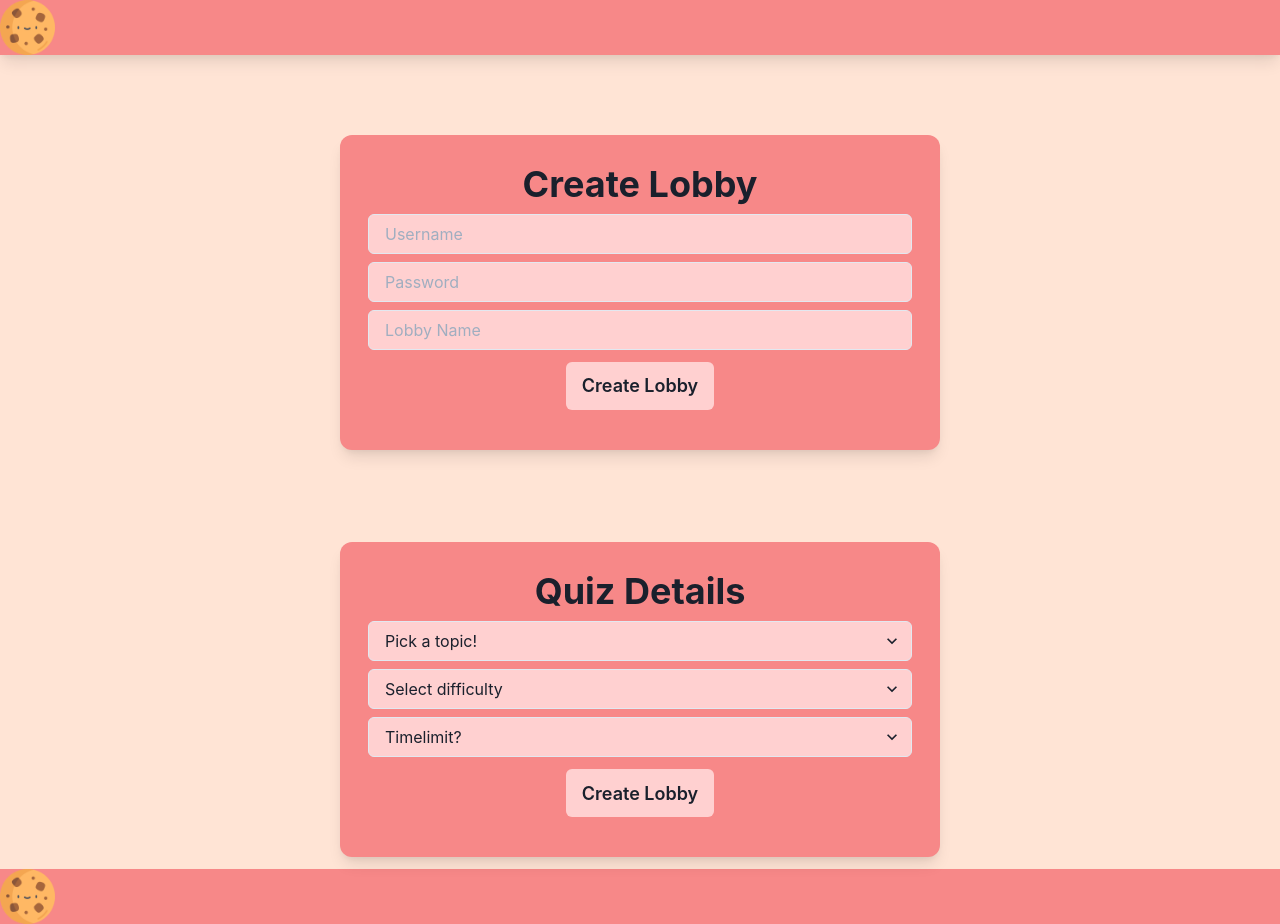
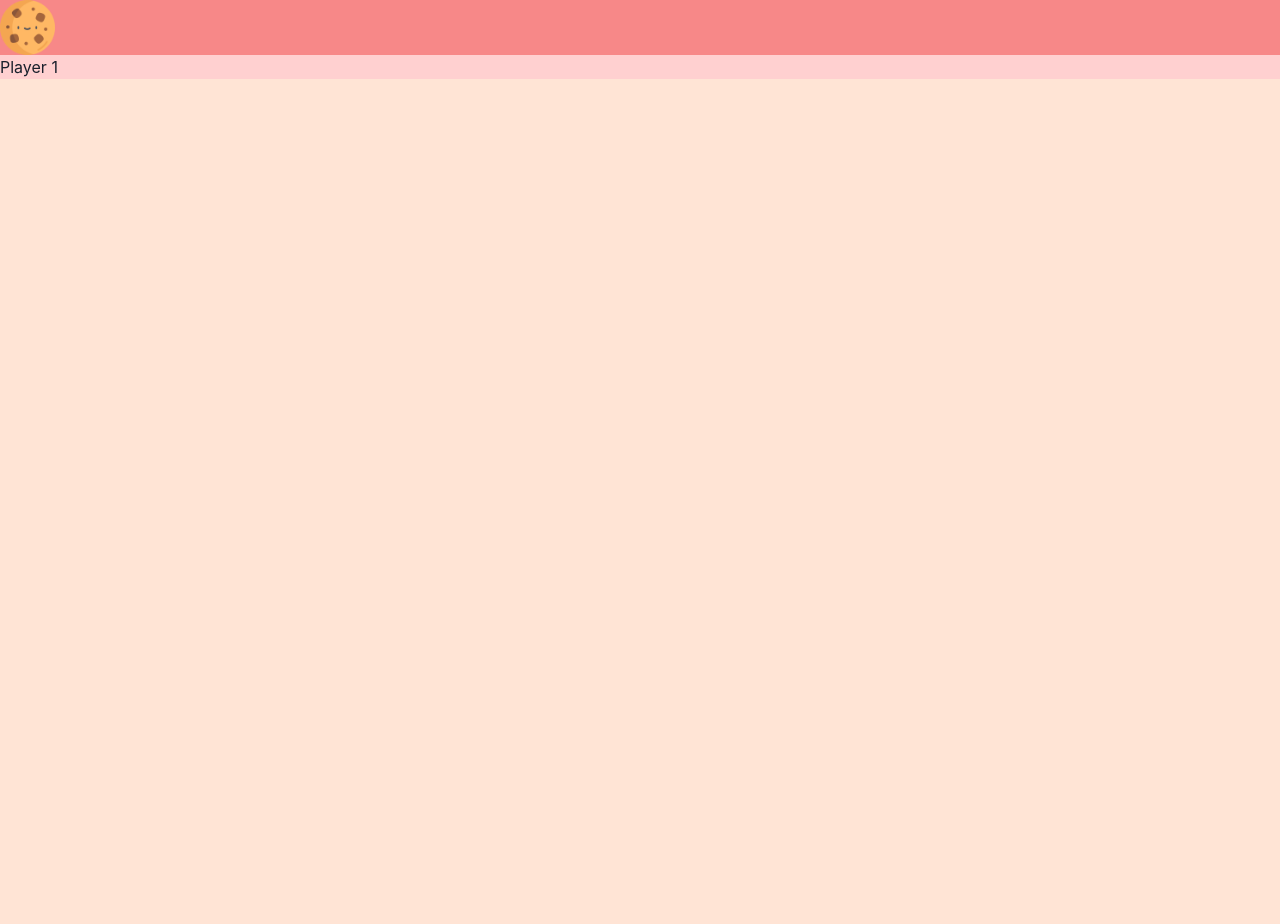
Before and after one commit to ultimate-cookie/cookie-client, a React app: page /endScreen in a window 1280 px wide. After the commit the page ends 800 px from the top, so only its background shows below. Built offline with nearby package versions, Linux system fonts and the light colour scheme.

Commit message:
Fix: home page

```diff
--- a/src/App.js
+++ b/src/App.js
@@ -6,28 +6,27 @@ import { BrowserRouter as Router, Switch, Route, Link } from "react-router-dom";
 import {
   // JoinButton,
   // CreateButton,
+  TopBar,
+  Roundup,
   CreateLobby,
   JoinLobby,
   QuizDetails,
   Welcome,
-	TopBar,
+  NavBar,
   PlayerList,
   Quiz,
-} from './components';
+} from "./components";
 
 function App() {
   return (
     <>
       <TopBar />
-	<CreateLobby />
-	{/* <JoinLobby /> */}
+      {/* <CreateLobby />
+	<JoinLobby />
 	<QuizDetails />
-	{/* <Welcome /> */}
+	<Welcome /> */}
 
       <Router>
-    <Link to="/">
-      <TopBar />
-    </Link>
         <Switch>
           <Route exact path="/">
             <Welcome />
@@ -45,11 +44,9 @@ return (
           <Route path="/play">
             <Quiz />
           </Route>
-    {/*
           <Route path="/endScreen">
-        <Roundup>
+            <Roundup />
           </Route>
-    */}
         </Switch>
       </Router>
     </>
--- /dev/null
+++ b/src/components/Roundup/index.js
@@ -0,0 +1,12 @@
+import React from "react";
+import { Player } from "../";
+
+const Roundup = () => {
+  return (
+    <>
+      <Player />
+    </>
+  );
+};
+
+export default Roundup;
--- a/src/components/index.js
+++ b/src/components/index.js
@@ -10,3 +10,4 @@ export { default as TopBar } from "./TopBar";
 export { default as Welcome } from "./Welcome";
 export { default as PlayerList } from "./PlayerList";
 export { default as Quiz } from "./Quiz";
+export { default as Roundup } from "./Roundup";
```
Lines whose indentation alone changed are shown as unchanged.
